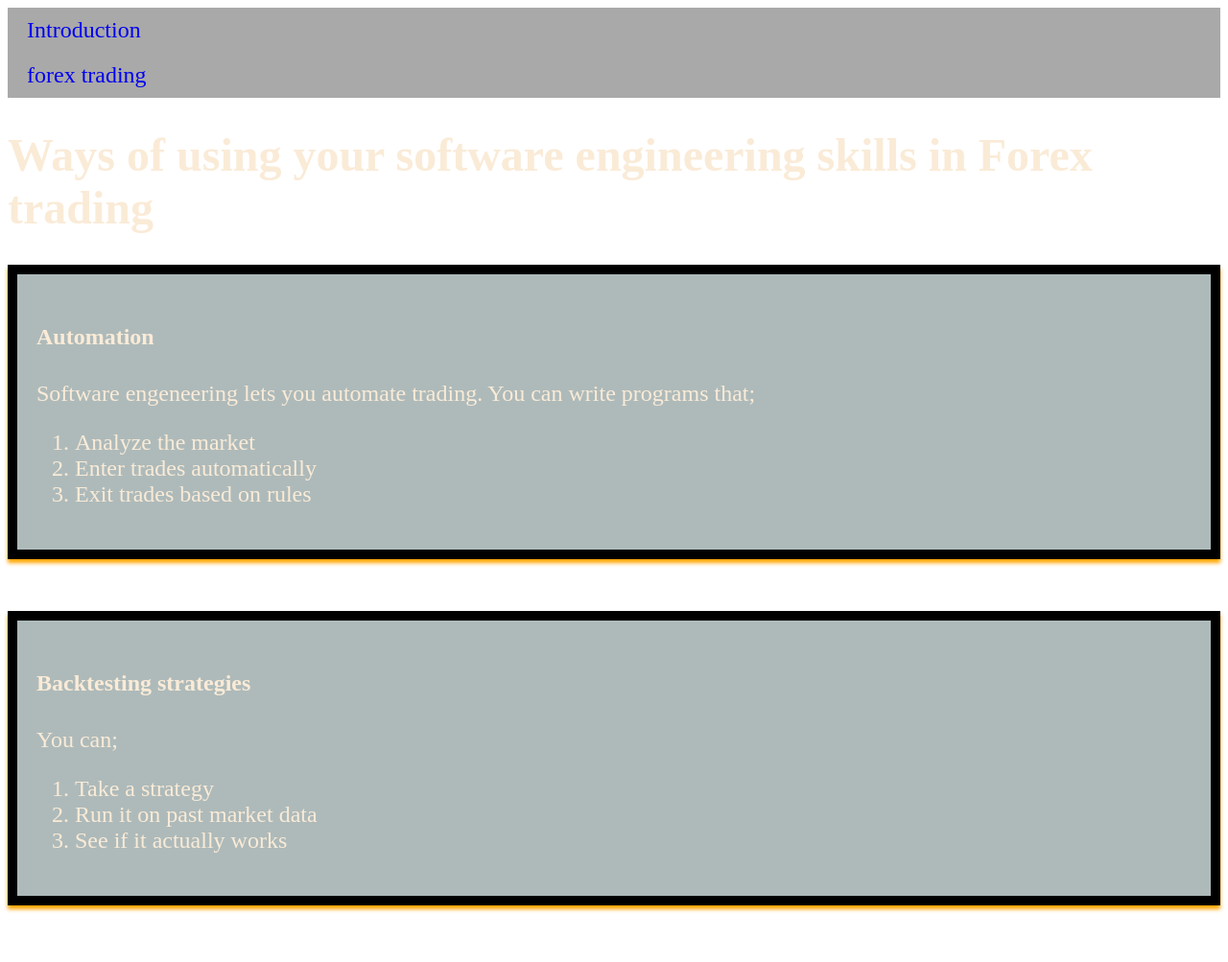
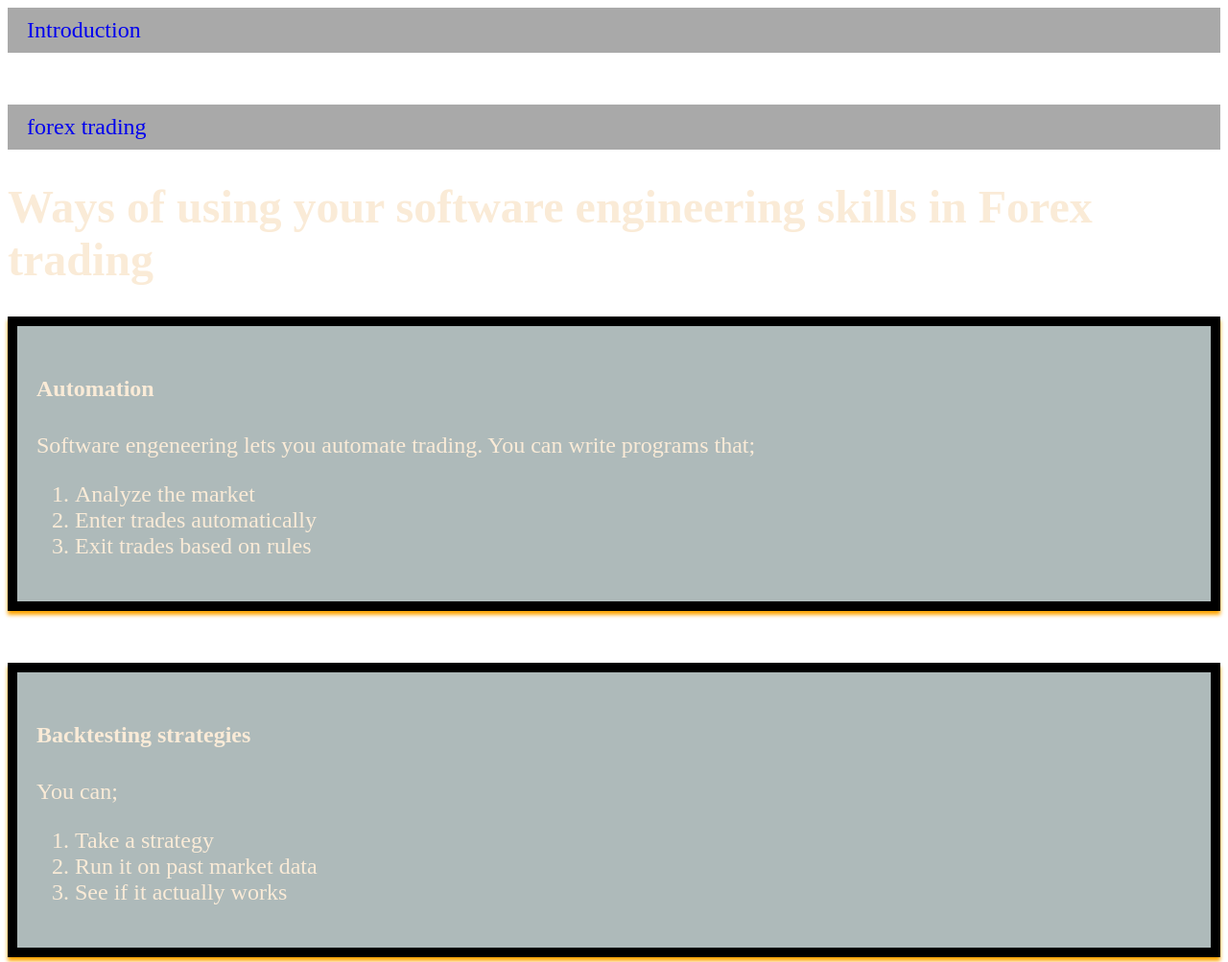
Before and after one commit to ricmusyoki-glitch/Mywebsite_repo, a plain HTML site: page software-forex.html in a window 1280 px wide. Shown: the top 1003 px of the page at 96% size. Drawn offline with Linux system fonts and the light colour scheme.

Commit message:
Modified software-forex.html

```diff
--- a/software-forex.html
+++ b/software-forex.html
@@ -8,7 +8,7 @@
 </head>
 <body>
     <div>
-        <a href="intro.html">Introduction</a>
+        <a href="intro.html">Introduction</a> <br> <br>
         <a href="forex.html">forex trading</a>
     </div>
     <div class="container">
```
